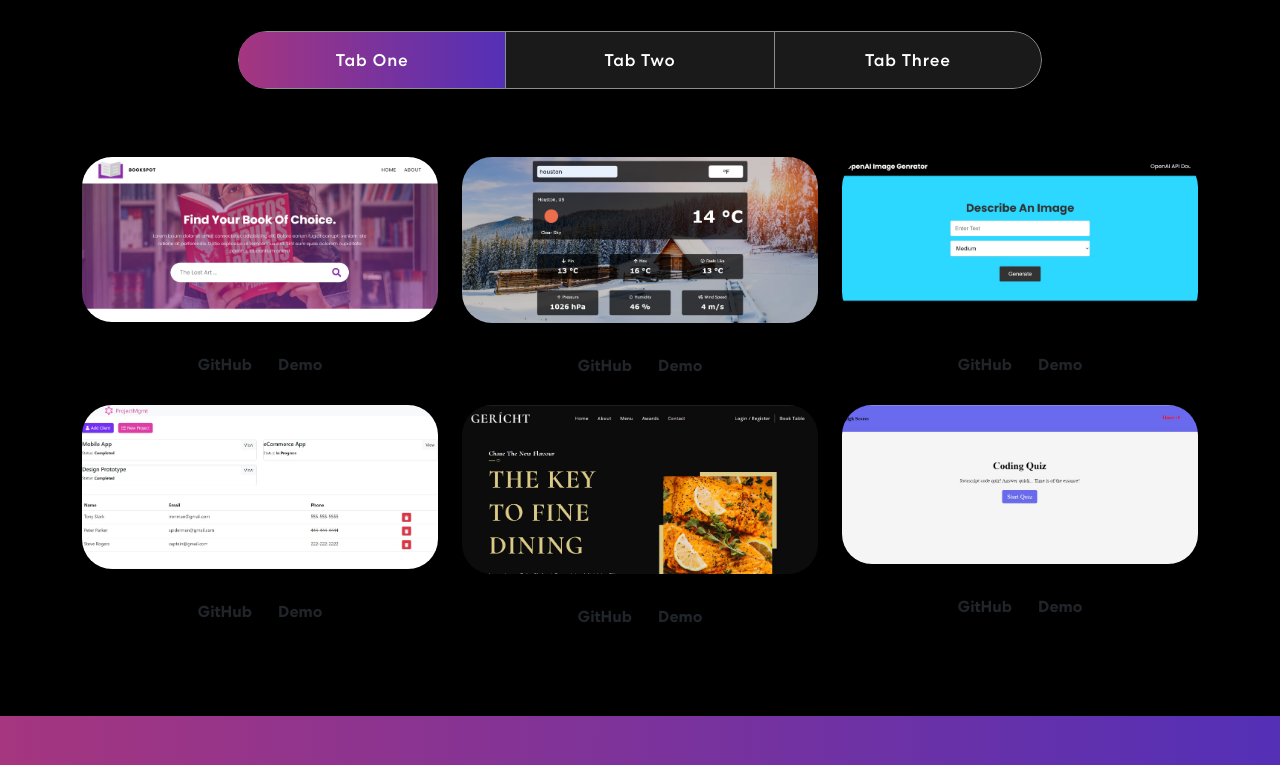
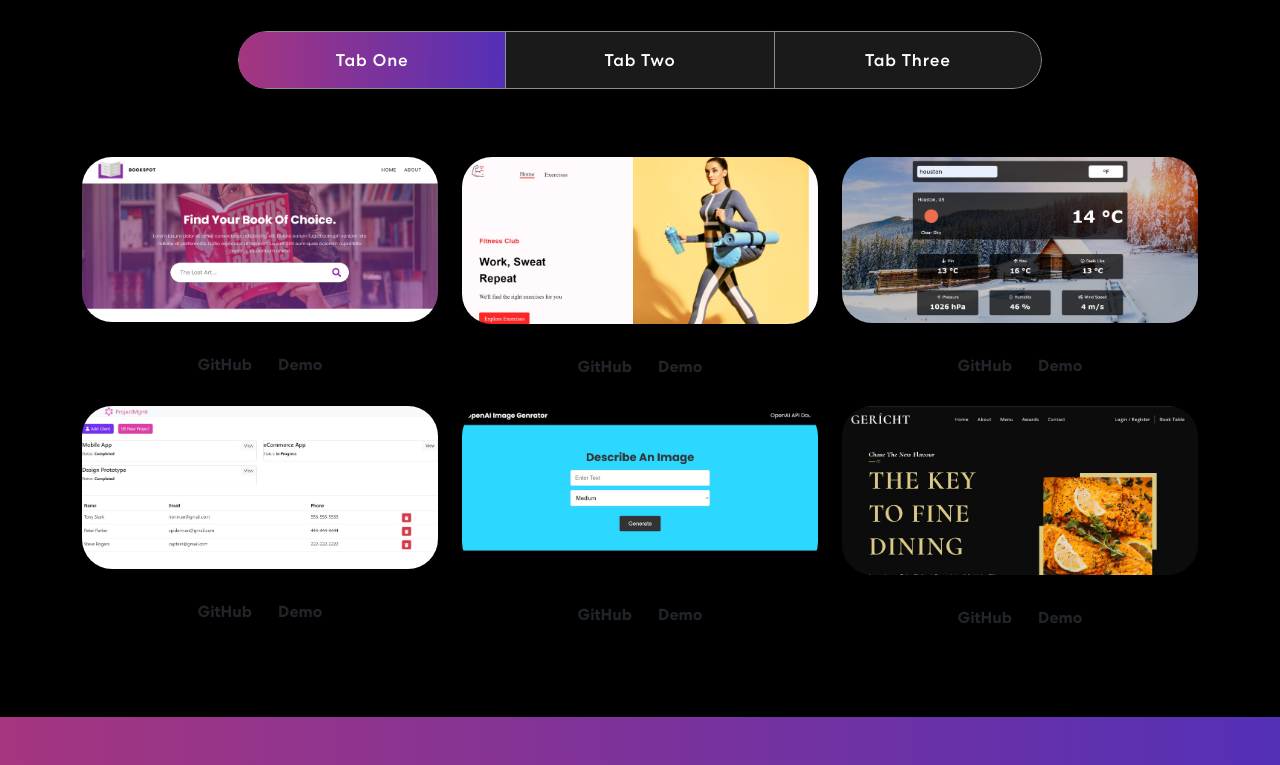
Before and after one commit to Ahsan-Zaidi/react-profile, a React (Create React App) app: page / in a window 1280 px wide. Shown: the part 1701-2466 px from the top of the page. Built offline with nearby package versions, Linux system fonts and the light colour scheme.

Commit message:
new project

```diff
--- a/src/components/Projects.js
+++ b/src/components/Projects.js
@@ -8,6 +8,7 @@ import projImg5 from '../assets/img/project-img5.jpg';
 import projImg6 from '../assets/img/project-img6.jpg';
 import projImg7 from '../assets/img/project-img7.jpg';
 import projImg8 from '../assets/img/project-img8.jpg';
+import projImg9 from '../assets/img/project-img9.jpg';
 import colorSharp2 from '../assets/img/color-sharp2.png';
 
 export const Projects = () => {
@@ -19,10 +20,22 @@ export const Projects = () => {
             Git: "https://github.com/Ahsan-Zaidi/library",
         },
         {
+            title: 'Getup-Exercise',
+            description: 'Find a workout plan for you',
+            imgUrl: projImg9,
+            Git: "https://github.com/Ahsan-Zaidi/getup-exercise",
+        },
+        {
             title: "Weather-app",
             description: "Check the forecast for today",
             imgUrl: projImg7,
             Git: "https://github.com/Ahsan-Zaidi/weather-app",
+        },
+        {
+            title: "Project Mgmt",
+            description: "Managment System",
+            imgUrl: projImg3,
+            Git: "https://github.com/Ahsan-Zaidi/project-mgmt",
         },
         {
             title: "OpenAI Image-generator",
@@ -31,37 +44,31 @@ export const Projects = () => {
             Git: "https://github.com/Ahsan-Zaidi/ai-image-generator",
         },
         {
-            title: "Project Mgmt",
-            description: "Managment System",
-            imgUrl: projImg3,
-            Git: "https://github.com/Ahsan-Zaidi/project-mgmt",
-        },
-        {
             title: "Gericht",
             description: "Restaurant Website",
             imgUrl: projImg2,
             Git: "https://github.com/Ahsan-Zaidi/Restaurant",
         },
+    ];
+
+    const games = [
         {
             title: "Code Quiz",
             description: "Test your coding skills",
             imgUrl: projImg6,
             Git: "https://github.com/Ahsan-Zaidi/code-quiz",
         },
-    ];
-
-    const games = [
+        {
+            title: "Password Generator",
+            description: "Generates unique passwords",
+            imgUrl: projImg4,
+            Git: "https://github.com/Ahsan-Zaidi/Password-Generator",
+        },
         {
             title: "Snake",
             description: "Classic snake game",
             imgUrl: projImg5,
             Git: "https://github.com/Ahsan-Zaidi/snake",
-        },
-        {
-            title: "Password Generator",
-            description: "Generates unique passwords",
-            imgUrl: projImg4,
-            Git: "https://github.com/Ahsan-Zaidi/Password-Generator",
         },
     ]
 
```
Also changed, not shown: src/assets/img/project-img9.jpg (added).
